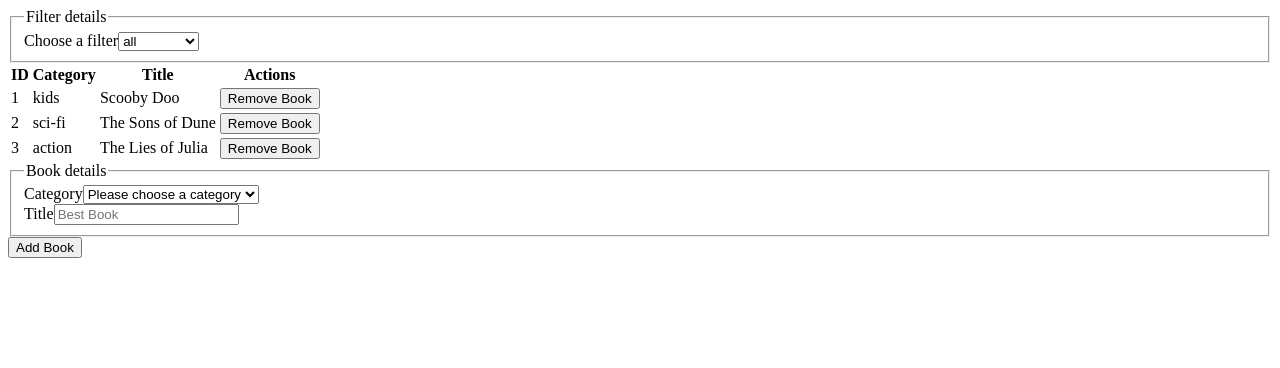
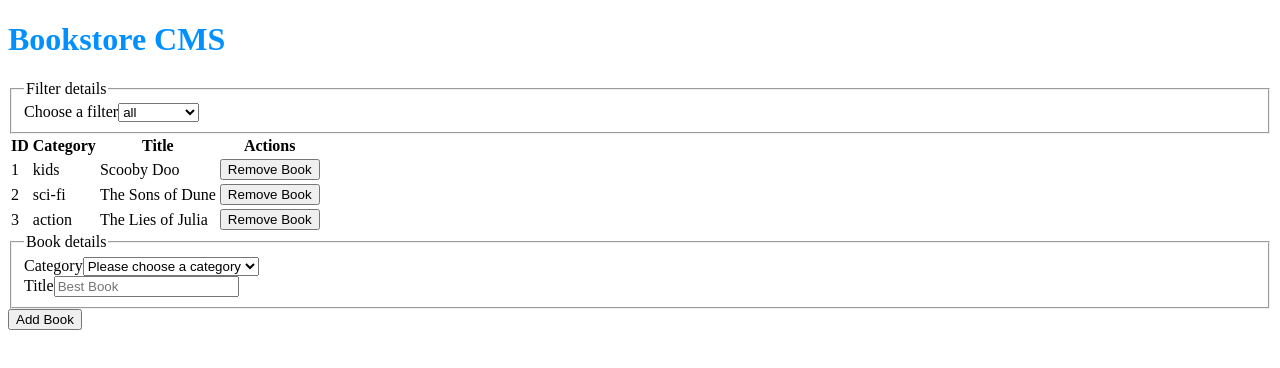
Before and after one commit to santiago-rodrig/bookstore, a React (Create React App) app: page / in a window 1280 px wide. Shown: the top 368 px of the page. Built offline with nearby package versions, Linux system fonts and the light colour scheme.

Commit message:
feature: display Header

```diff
--- a/src/components/App.js
+++ b/src/components/App.js
@@ -1,13 +1,15 @@
 import React from 'react';
 import BooksForm from '../containers/BooksForm';
 import BooksList from '../containers/BooksList';
+import Header from './Header';
 
 function App() {
   return (
-    <div>
+    <>
+      <Header title="Bookstore CMS" color="#0290ff" />
       <BooksList />
       <BooksForm />
-    </div>
+    </>
   );
 }
 
```
